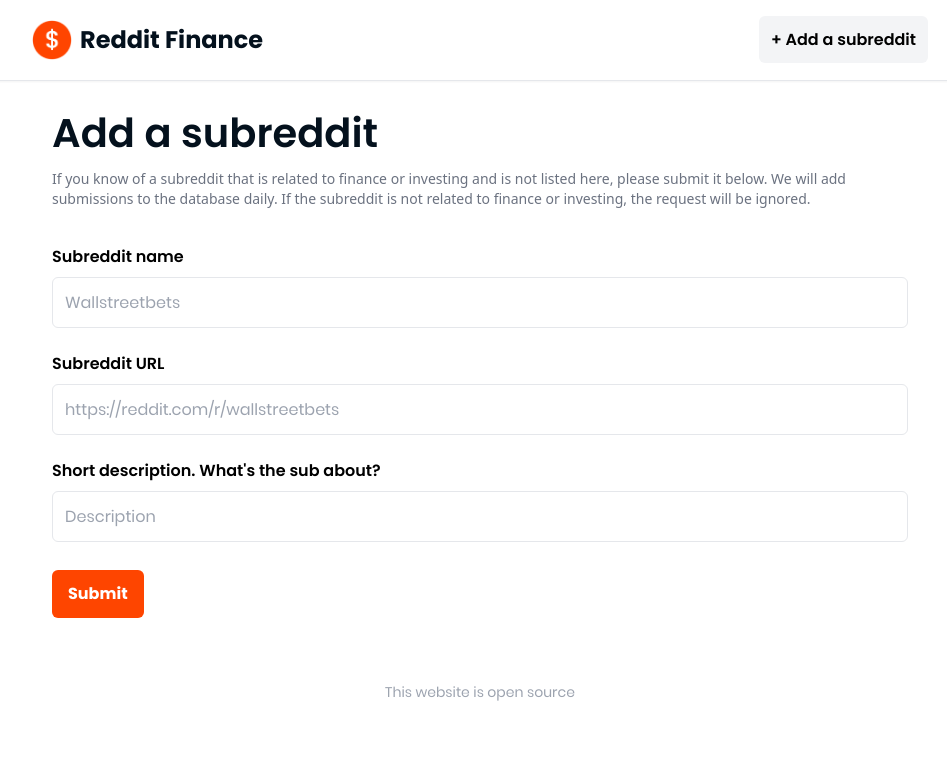
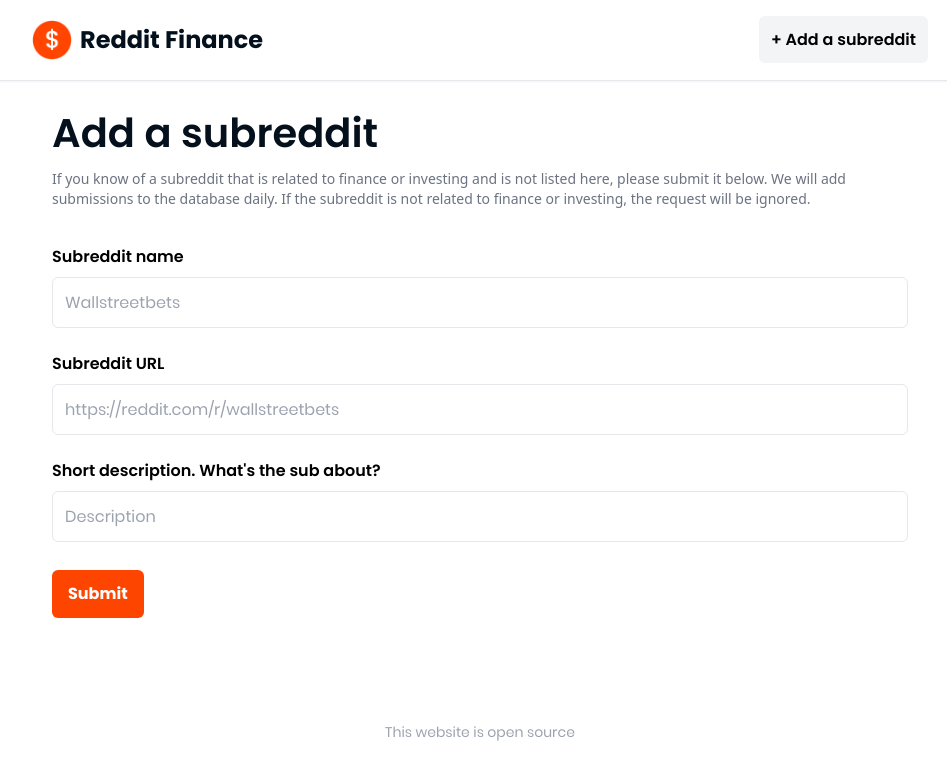
Before and after one commit to zachweinberg/redditfinance, a Next.js app: page /add in a window 1280 px wide. Shown: the top 780 px of the page, without its empty margins (160-1107 px from the left). Built offline with nearby package versions, Linux system fonts and the light colour scheme; a web font is replaced by a local one.

Commit message:
feat: padding

```diff
--- a/src/components/Footer.tsx
+++ b/src/components/Footer.tsx
@@ -1,6 +1,6 @@
 const Footer: React.FunctionComponent = () => {
   return (
-    <footer className="flex items-center justify-center mt-16">
+    <footer className="flex items-center justify-center py-10 mt-16">
       <a
         href="https://github.com/zachweinberg/redditfinance"
         target="_blank"
```
